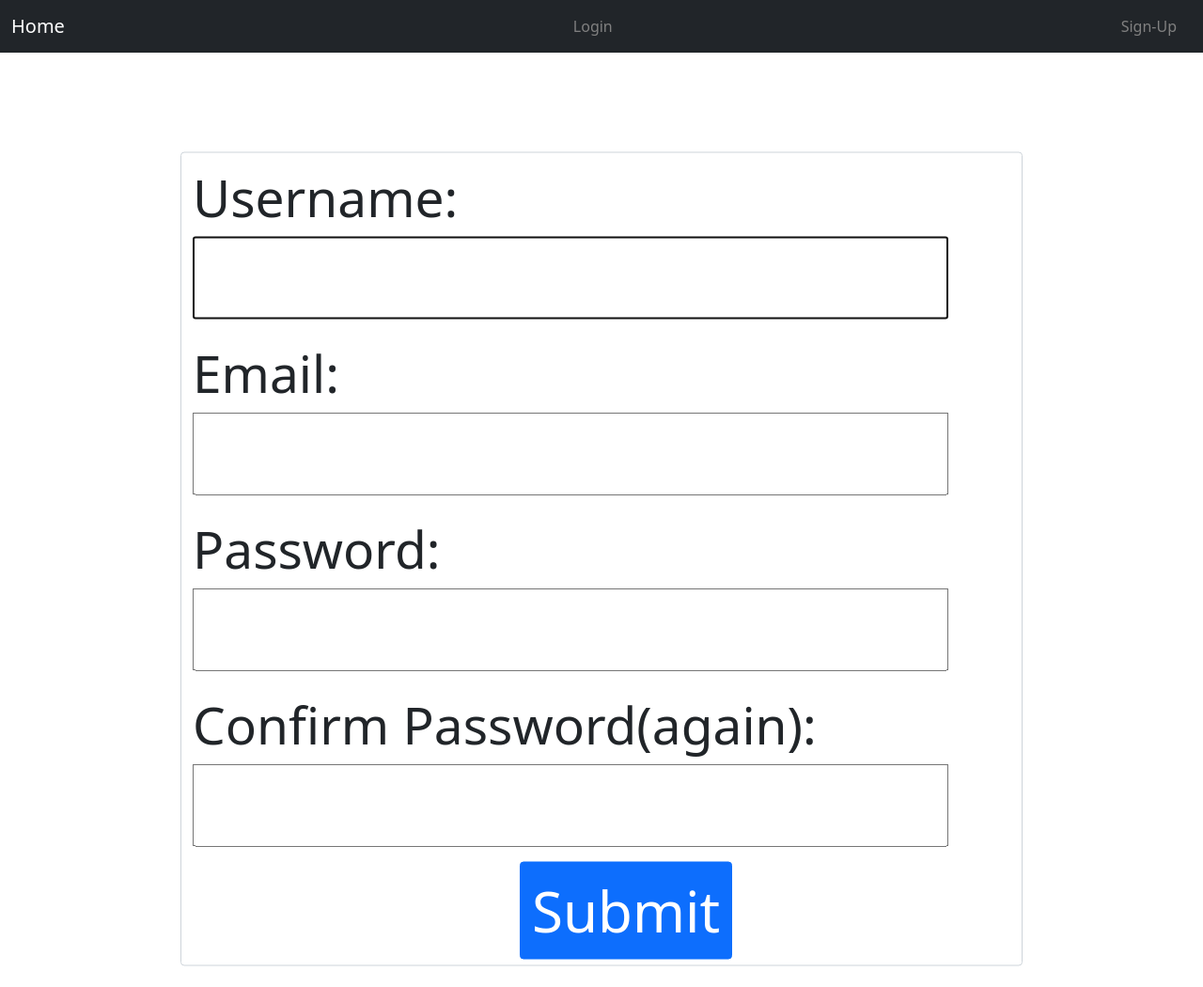
After one commit to LazyPotato02/employee-management-system, a Django app: page /sign-up/ in a window 1280 px wide. The commit adds this page. Shown: the whole page at 94% size. Run offline with Django 4.2, Linux system fonts and the light colour scheme.

Commit message:
Created user sign-up cbv

```diff
--- a/employee_management_sys/employee_management_sys/base/forms.py
+++ b/employee_management_sys/employee_management_sys/base/forms.py
@@ -1,5 +1,8 @@
 from django.contrib.auth import forms as auth_forms, get_user_model
 from django import forms
+from django.core import validators
+
+from employee_management_sys.base.validators import validate_only_letters
 
 UserModel = get_user_model()
 
@@ -14,11 +17,27 @@ class UserEditForm(auth_forms.UserChangeForm):
 
 
 class UserCreateForm(auth_forms.UserCreationForm):
+    username = forms.CharField(
+        label='Username', validators=(
+            validators.MinLengthValidator(3),
+        ),
+    )
+    password1 = forms.CharField(
+        label='Password', widget=forms.PasswordInput())
+    password2 = forms.CharField(
+        label='Confirm Password(again)', widget=forms.PasswordInput())
+
     class Meta:
         model = UserModel
         fields = ('username', 'email')
         field_classes = {
             'username': auth_forms.UsernameField,
+        }
+        help_texts = {
+            'username': None,
+            #     'email': None,
+            #     'password1': None,
+            #     'password2': None,
         }
 
 
--- a/employee_management_sys/employee_management_sys/base/urls.py
+++ b/employee_management_sys/employee_management_sys/base/urls.py
@@ -1,14 +1,17 @@
 from django.urls import path, reverse_lazy
 
-from employee_management_sys.base.views import IndexView, UserEditView, UserDeleteView
+from employee_management_sys.base.views import IndexView, UserEditView, UserDeleteView, UserCreateView
 from django.contrib.auth import views as auth_views
 
 urlpatterns = [
     path('', IndexView.as_view(), name='index'),
-    path('reset-password', auth_views.PasswordChangeView.as_view(success_url=reverse_lazy('index')), name='reset password'),
-    path('login', auth_views.LoginView.as_view(template_name='login.html', success_url=reverse_lazy('index'),redirect_authenticated_user=True), name='login'),
+    path('reset-password', auth_views.PasswordChangeView.as_view(success_url=reverse_lazy('index')),
+         name='reset password'),
+    path('login', auth_views.LoginView.as_view(template_name='login.html', success_url=reverse_lazy('index'),
+                                               redirect_authenticated_user=True), name='login'),
+    path('sign-up/', UserCreateView.as_view(), name='sign-up'),
     path('logout', auth_views.LogoutView.as_view(), name='logout'),
-    path('user/edit/<int:pk>', UserEditView.as_view(),name='edit user'),
+    path('user/edit/<int:pk>', UserEditView.as_view(), name='edit user'),
     path('user/delete/<int:pk>', UserDeleteView.as_view(), name='delete user'),
 
 ]
--- a/employee_management_sys/employee_management_sys/base/views.py
+++ b/employee_management_sys/employee_management_sys/base/views.py
@@ -1,12 +1,13 @@
 from django.contrib.auth import get_user_model
 from django.contrib.auth.mixins import LoginRequiredMixin
+from django.http import HttpResponseRedirect
 from django.shortcuts import render
 
 # Create your views here.
 from django.urls import reverse_lazy
 from django.views import generic as views
 
-from employee_management_sys.base.forms import  UserUpdateForm
+from employee_management_sys.base.forms import UserUpdateForm, UserCreateForm
 
 UserModel = get_user_model()
 
@@ -22,7 +23,43 @@ class UserEditView(LoginRequiredMixin, views.UpdateView):
     # fields = ('first_name', 'last_name', 'email')
     success_url = reverse_lazy('index')
 
+
 class UserDeleteView(LoginRequiredMixin, views.DeleteView):
     model = UserModel
     template_name = 'users/delete.html'
     success_url = reverse_lazy('index')
+
+
+class UserCreateView(views.CreateView):
+    model = UserModel
+    form_class = UserCreateForm
+    template_name = 'users/create.html'
+    success_url = reverse_lazy('index')
+    redirect_authenticated_user = True
+
+    def dispatch(self, request, *args, **kwargs):
+        if self.redirect_authenticated_user and self.request.user.is_authenticated:
+            redirect_to = reverse_lazy('index')
+            if redirect_to == self.request.path:
+                raise ValueError(
+                    "Redirection loop for authenticated user detected. Check that "
+                    "your LOGIN_REDIRECT_URL doesn't point to a login page."
+                )
+            return HttpResponseRedirect(redirect_to)
+        return super().dispatch(request, *args, **kwargs)
+    # TODO:
+    # def post(self, request, *args, **kwargs):
+    #     pass
+    #     form = CustomUserCreationForm(request.POST)
+    #     if form.is_valid():
+    #         user = form.save(commit=False)
+    #
+    #         user.save()
+    #
+    #         user_group = Group.objects.get(name='Bronze')
+    #
+    #         user.groups.add(user_group)
+    #
+    #         return redirect('login')
+    #     else:
+    #         return render(request, self.template_name, {'form': form})
--- a/employee_management_sys/templates/base.html
+++ b/employee_management_sys/templates/base.html
@@ -71,7 +71,7 @@
             <div>
                 <a class="nav-item nav-link" style="color: gray; :" href="{% url 'login' %}">Login</a></div>
             <div>
-                <a class="nav-item nav-link" style="color: gray" href="#">Sign-Up</a>
+                <a class="nav-item nav-link" style="color: gray" href="{% url 'sign-up' %}">Sign-Up</a>
             </div>
         {% endif %}
 
--- /dev/null
+++ b/employee_management_sys/templates/users/create.html
@@ -0,0 +1,16 @@
+{% extends 'base.html' %}
+{% block title %}Cell Creation{% endblock %}
+{% block content %}
+    <form method="post" action="{% url 'sign-up' %}">
+        <div class="center-form-div">
+            <div class="form-group">
+                <div class="form-control form-text" style="font-size: 55px">
+                    {{ form.as_p }}
+                    {% csrf_token %}
+                    <button type="submit" class="btn btn-primary " style="font-size: 60px;margin-left: 40%">Submit
+                    </button>
+                </div>
+            </div>
+        </div>
+    </form>
+{% endblock %}
```
